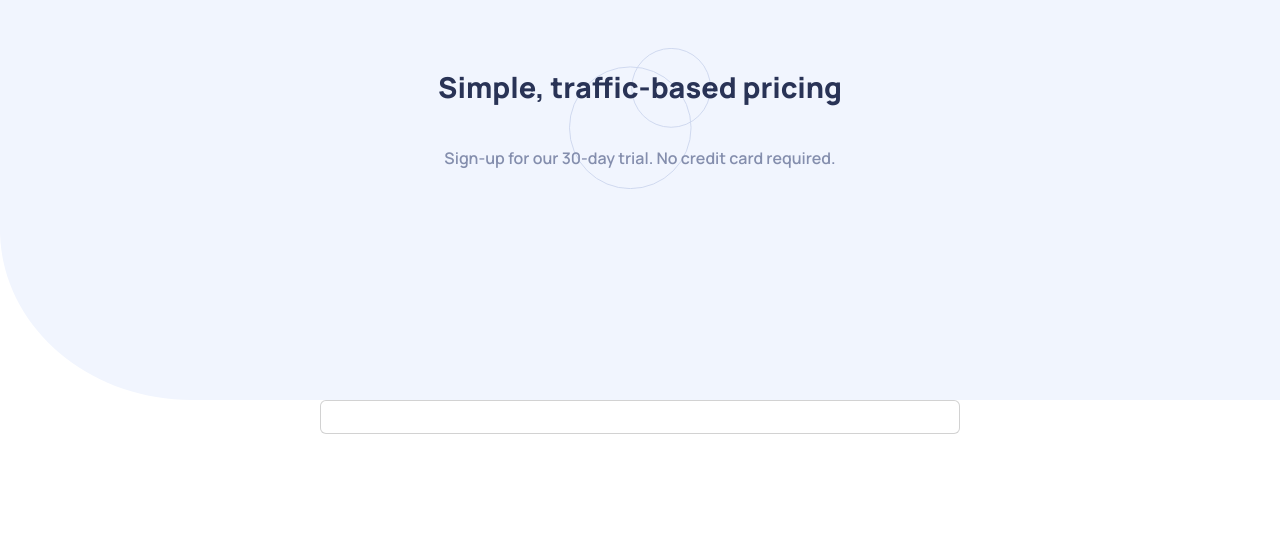
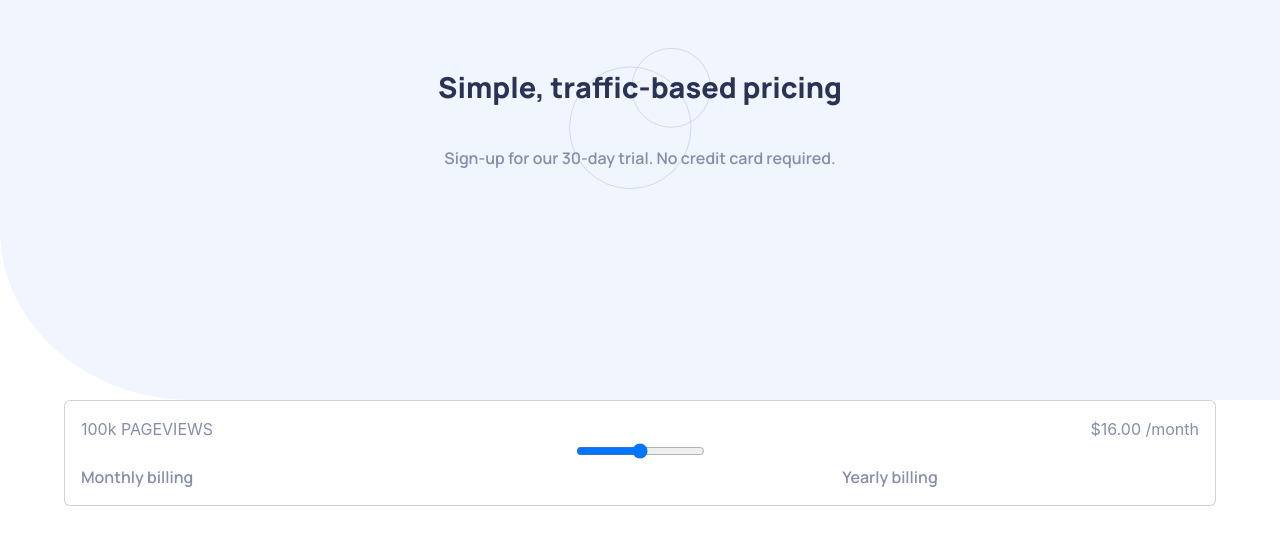
Before and after one commit to jazdmiller/interactive-pricing-component, a React (Create React App) app: page / in a window 1280 px wide. Shown: the top 544 px of the page. Built offline with nearby package versions, Linux system fonts and the light colour scheme.

Commit message:
create card component

```diff
--- a/src/App.css
+++ b/src/App.css
@@ -50,11 +50,22 @@ html, body{
   color:#293356;
 }
 
+.billing-row{
+  font-family: 'Manrope', sans-serif;
+  font-weight: 600;
+
+}
+
 /* ****** MEDIA QUERIES ******** */
 
 @media screen and (min-width: 375px){
   .bold-header{
     font-size: 1.3em
+  }
+
+  .card{
+    width: 90%;
+    color: #848EAD;
   }
 }
 
--- /dev/null
+++ b/src/components/Card.js
@@ -0,0 +1,31 @@
+import React from 'react'
+
+function Card() {
+  return (
+    <div>
+         <div className='card w-md-50 mx-auto'>
+            <div className='card-body'>
+                <div className='row '>
+                    <div className='col-md-6 order-sm-1 text-center text-md-start'>
+                        100k PAGEVIEWS
+                    </div>
+                    <div className='col-md-6 order-3 order-md-2 text-center text-md-end'>
+                        $16.00 <span>/month</span>
+                    </div>
+                <div className='w-100 text-center col-12 order-2 order-md-3'>
+                    <input type="range" name="pageviews" id="pageviews" />
+                </div>
+                </div>
+
+                <div className='row billing-row'>
+                    <div className='col-4'>Monthly billing</div>
+                    <div className='col-4'></div>
+                    <div className='col-4'>Yearly billing</div>
+                </div>
+            </div>
+        </div>
+    </div>
+  )
+}
+
+export default Card
--- a/src/components/Home.js
+++ b/src/components/Home.js
@@ -1,4 +1,5 @@
 import React from 'react'
+import Card from './Card'
 
 
 
@@ -15,11 +16,7 @@ function Home() {
                 </div>
             </div>
         </div>
-        <div className='card w-50 mx-auto'>
-            <div className='card-body'>
-
-            </div>
-        </div>
+       <Card />
     </div>
   )
 }
```
